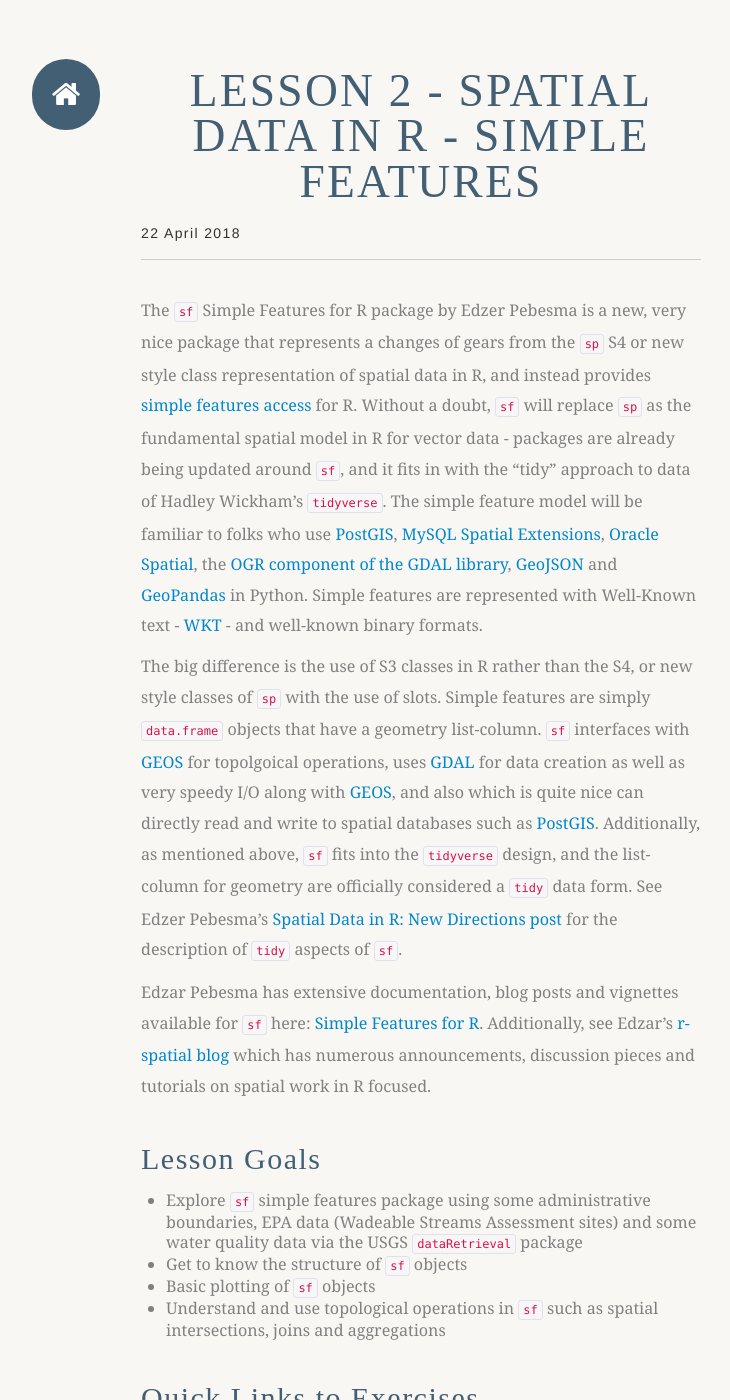
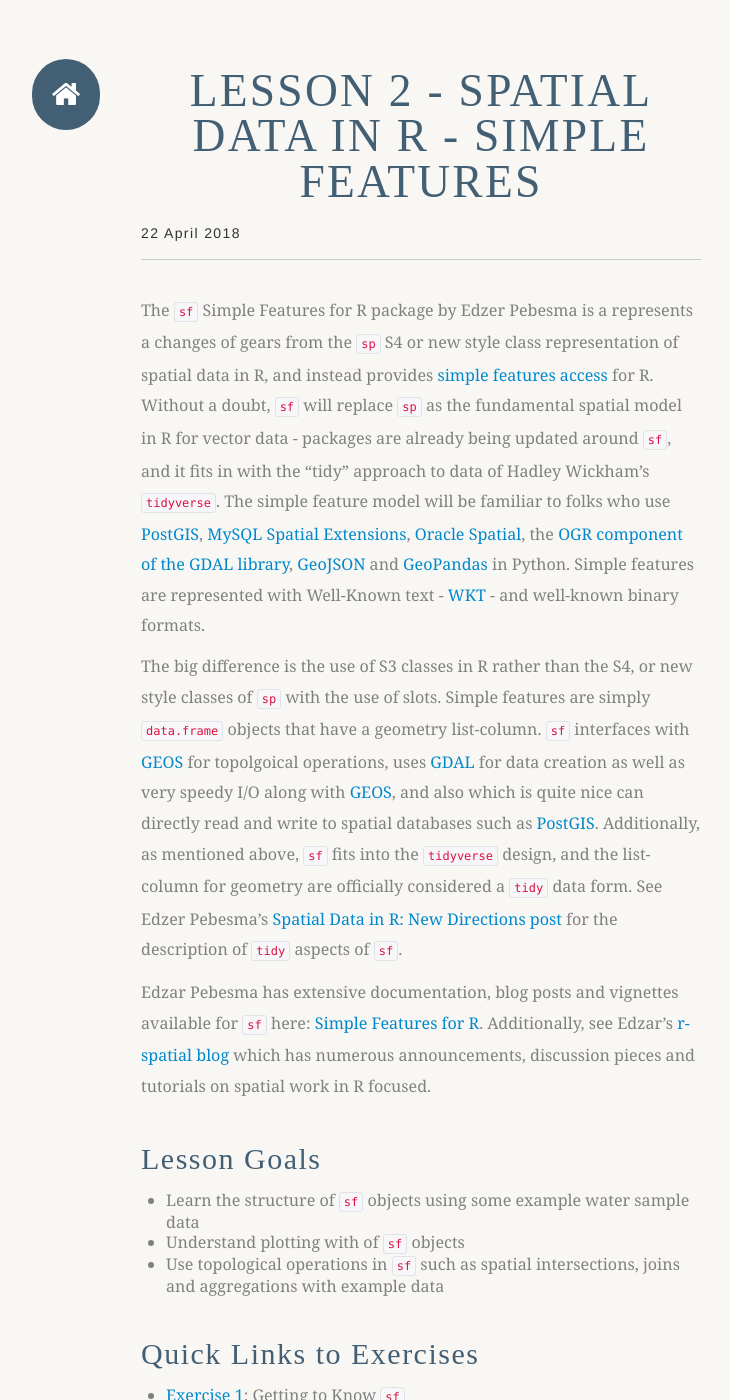
Before and after one commit to mhweber/AWRA_GIS_R_Workshop, a Jekyll site: the page built from _posts/2018-04-22-05-Spatial-Data-In-R-sf.md, in a window 1280 px wide and 1400 px high. Shown: the whole window, without its empty margins (289-1019 px from the left). Built offline with Jekyll 4.4.1, drawn with Linux system fonts in a browser that asks for light colours; nearby versions of some CDN libraries; some web fonts are replaced; library files that are not in the unit come from our copies.

Commit message:
cutting a few things

```diff
--- a/_posts/2018-04-22-05-Spatial-Data-In-R-sf.md
+++ b/_posts/2018-04-22-05-Spatial-Data-In-R-sf.md
@@ -4,7 +4,7 @@ author: Marc Weber
 layout: post_page
 ---
 
-The `sf` Simple Features for R package by Edzer Pebesma is a new, very nice package that represents a changes of gears from the `sp` S4 or new style class representation of spatial data in R, and instead provides [simple features access](https://en.wikipedia.org/wiki/Simple_Features) for R. Without a doubt, `sf` will replace `sp` as the fundamental spatial model in R for vector data - packages are already being updated around `sf`, and it fits in with the "tidy" approach to data of Hadley Wickham's `tidyverse`.  The simple feature model will be familiar to folks who use [PostGIS](https://en.wikipedia.org/wiki/PostGIS), [MySQL Spatial Extensions](https://en.wikipedia.org/wiki/MySQL), [Oracle Spatial](https://en.wikipedia.org/wiki/Oracle_Spatial_and_Graph), the [OGR component of the GDAL library](https://en.wikipedia.org/wiki/GDAL), [GeoJSON](https://datatracker.ietf.org/doc/rfc7946/) and [GeoPandas](http://geopandas.org/) in Python.  Simple features are represented with Well-Known text - [WKT](https://en.wikipedia.org/wiki/Well-known_text) - and well-known binary formats.
+The `sf` Simple Features for R package by Edzer Pebesma is a represents a changes of gears from the `sp` S4 or new style class representation of spatial data in R, and instead provides [simple features access](https://en.wikipedia.org/wiki/Simple_Features) for R. Without a doubt, `sf` will replace `sp` as the fundamental spatial model in R for vector data - packages are already being updated around `sf`, and it fits in with the "tidy" approach to data of Hadley Wickham's `tidyverse`.  The simple feature model will be familiar to folks who use [PostGIS](https://en.wikipedia.org/wiki/PostGIS), [MySQL Spatial Extensions](https://en.wikipedia.org/wiki/MySQL), [Oracle Spatial](https://en.wikipedia.org/wiki/Oracle_Spatial_and_Graph), the [OGR component of the GDAL library](https://en.wikipedia.org/wiki/GDAL), [GeoJSON](https://datatracker.ietf.org/doc/rfc7946/) and [GeoPandas](http://geopandas.org/) in Python.  Simple features are represented with Well-Known text - [WKT](https://en.wikipedia.org/wiki/Well-known_text) - and well-known binary formats.
 
 The big difference is the use of S3 classes in R rather than the S4, or new style classes of `sp` with the use of slots.  Simple features are simply `data.frame` objects that have a geometry list-column.  `sf` interfaces with [GEOS](https://trac.osgeo.org/geos) for topolgoical operations, uses [GDAL](https://en.wikipedia.org/wiki/GDAL) for data creation as well as very speedy I/O along with [GEOS](https://trac.osgeo.org/geos), and also which is quite nice can directly read and write to spatial databases such as [PostGIS](https://en.wikipedia.org/wiki/PostGIS). Additionally, as mentioned above, `sf` fits into the `tidyverse` design, and the list-column for geometry are officially considered a `tidy` data form.  See Edzer Pebesma's [Spatial Data in R: New Directions post](https://edzer.github.io/UseR2017/#tidyverse-list-columns) for the description of `tidy` aspects of `sf`.
 
@@ -12,10 +12,9 @@ Edzar Pebesma has extensive documentation, blog posts and vignettes available fo
 [Simple Features for R](https://github.com/edzer/sfr).  Additionally, see Edzar's [r-spatial blog](http://r-spatial.org/) which has numerous announcements, discussion pieces and tutorials on spatial work in R focused.
 
 ## Lesson Goals
-  - Explore `sf` simple features package using some administrative boundaries, EPA data (Wadeable Streams Assessment sites) and some water quality data via the USGS `dataRetrieval` package
-  - Get to know the structure of `sf` objects
-  - Basic plotting of `sf` objects
-  - Understand and use topological operations in `sf` such as spatial intersections, joins and aggregations
+  - Learn the structure of `sf` objects using some example water sample data
+  - Understand plotting with of `sf` objects
+  - Use topological operations in `sf` such as spatial intersections, joins and aggregations with example data
 
 ## Quick Links to Exercises
 - [Exercise 1](#exercise-1): Getting to Know `sf`
```
Also changed, not shown: _posts/2018-04-22-04-Spatial-Data-In-R-sp.md (+1 -12 lines), 1 other file.
